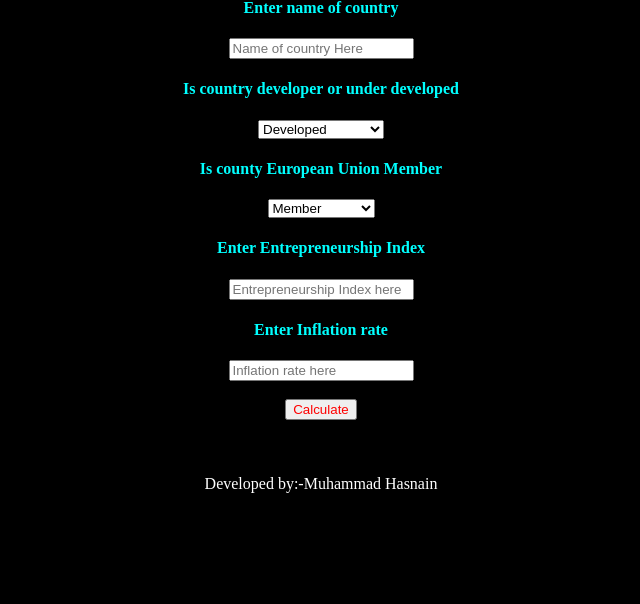
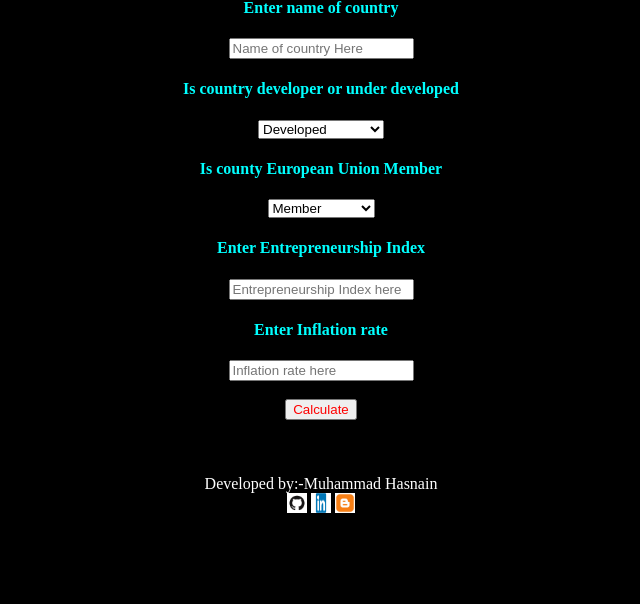
Before and after one commit to hasaninb6340/Women-Enterpnership-predication-and-deployment-by-flask, a Flask app: page / in a window 1280 px wide. Shown: the part 161-765 px from the top of the page, without its empty margins (319-959 px from the left). Run offline with Flask 2, Linux system fonts and the light colour scheme.

Commit message:
Add files via upload

```diff
--- a/templates/index.html
+++ b/templates/index.html
@@ -35,6 +35,10 @@
         <h3 id="output2" style="color: orange;">{{ prediction_text2 }}<h3>
     </div>
     <div style="text-align: center; color: white;"> Developed by:-Muhammad Hasnain</div>
+    <div id="footer"  style="justify-content: center; text-align: center; color: aqua;">
+        <a href="https://github.com/hasaninb6340/"><img src="github.png" height="20dp"></a>
+       <a href="https://www.linkedin.com/in/muhammad-hasnain-977bb7193/"><img src="Linkd.png" height="20dp" width="20dp"></a>
+       <a href="https://datasciencetimes.blogspot.com/"><img src="blog.jpg" height="20dp"></a></div>
     <script>
         if (document.getElementById('output2').textContent=='high force labor rate'){
             document.getElementById('output1').setAttribute('style','background-color:red')
```
Also changed, not shown: templates/Linkd.png (added), templates/blog.jpg (added), templates/github.png (added).
